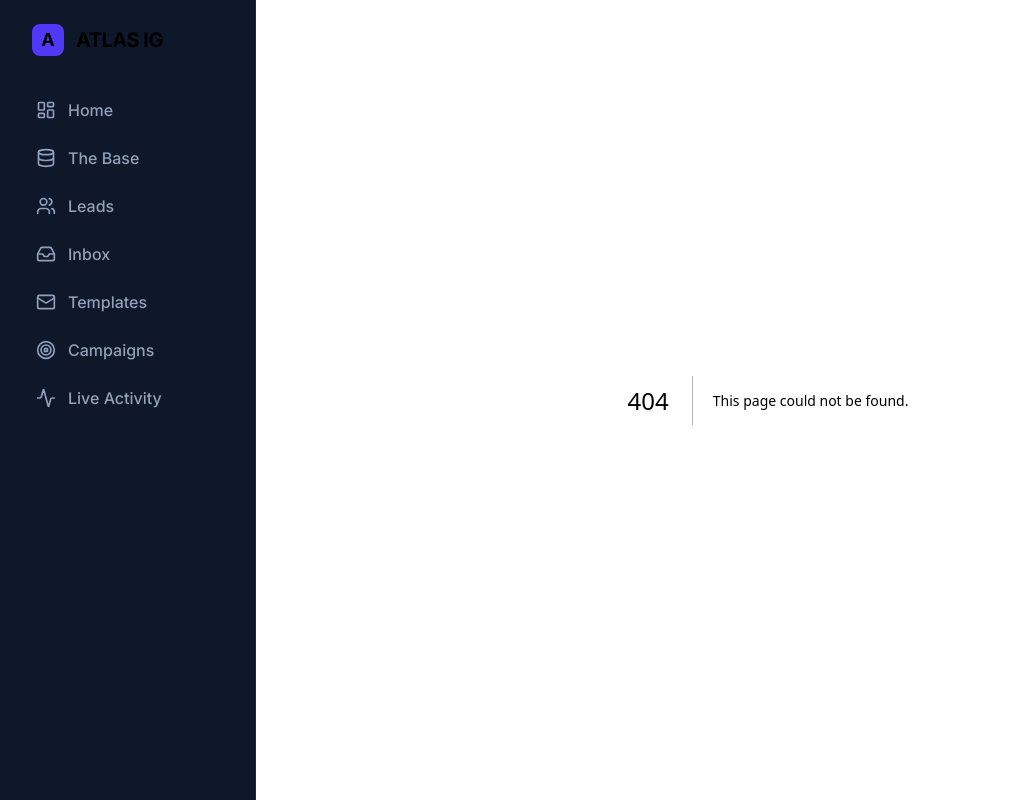
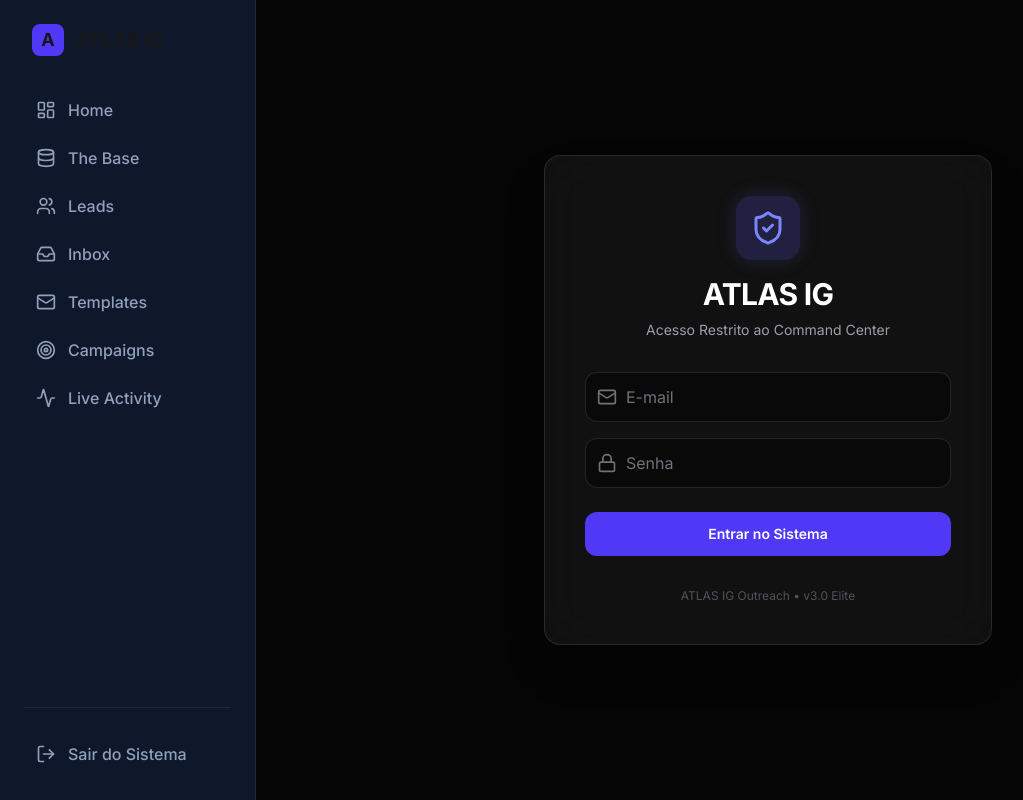
Before and after one commit to worldwidesoldier/ig-outreach-bot, a Next.js app in the folder dashboard/: page /login in a window 1280 px wide. Before the commit this address had no page. Shown: the whole page, without its empty margins (0-1023 px from the left). Built offline with nearby package versions, Linux system fonts and the light colour scheme.

Commit message:
Add Supabase Auth and Login page

```diff
--- a/dashboard/package.json
+++ b/dashboard/package.json
@@ -9,7 +9,8 @@
     "lint": "eslint"
   },
   "dependencies": {
-    "@supabase/supabase-js": "^2.99.1",
+    "@supabase/ssr": "^0.9.0",
+    "@supabase/supabase-js": "^2.99.2",
     "clsx": "^2.1.1",
     "lucide-react": "^0.577.0",
     "next": "16.1.6",
--- /dev/null
+++ b/dashboard/src/app/login/actions.ts
@@ -0,0 +1,30 @@
+'use server'
+
+import { revalidatePath } from 'next/cache'
+import { redirect } from 'next/navigation'
+import { createClient } from '@/utils/supabase/server'
+
+export async function login(formData: FormData) {
+    const supabase = await createClient()
+
+    const data = {
+        email: formData.get('email') as string,
+        password: formData.get('password') as string,
+    }
+
+    const { error } = await supabase.auth.signInWithPassword(data)
+
+    if (error) {
+        redirect('/login?error=Could not authenticate user')
+    }
+
+    revalidatePath('/', 'layout')
+    redirect('/')
+}
+
+export async function logout() {
+    const supabase = await createClient()
+    await supabase.auth.signOut()
+    revalidatePath('/', 'layout')
+    redirect('/login')
+}
--- /dev/null
+++ b/dashboard/src/app/login/page.tsx
@@ -0,0 +1,58 @@
+import { login } from './actions'
+import { Lock, Mail, ShieldCheck } from 'lucide-react'
+
+export default function LoginPage() {
+    return (
+        <div className="flex min-h-screen flex-col items-center justify-center bg-[#050505] p-6 font-sans text-white">
+            <div className="w-full max-w-md space-y-8 rounded-2xl border border-white/10 bg-white/5 p-10 backdrop-blur-xl shadow-2xl">
+                <div className="flex flex-col items-center text-center">
+                    <div className="mb-4 flex h-16 w-16 items-center justify-center rounded-2xl bg-indigo-500/20 text-indigo-400 shadow-[0_0_20px_rgba(99,102,241,0.2)]">
+                        <ShieldCheck size={36} />
+                    </div>
+                    <h1 className="text-3xl font-bold tracking-tight text-white">ATLAS IG</h1>
+                    <p className="mt-2 text-sm text-zinc-400">
+                        Acesso Restrito ao Command Center
+                    </p>
+                </div>
+
+                <form action={login} className="mt-8 space-y-6">
+                    <div className="space-y-4">
+                        <div className="relative group">
+                            <Mail className="absolute left-3 top-1/2 h-5 w-5 -translate-y-1/2 text-zinc-500 transition-colors group-focus-within:text-indigo-400" />
+                            <input
+                                id="email"
+                                name="email"
+                                type="email"
+                                required
+                                className="block w-full rounded-xl border border-white/10 bg-black/40 py-3 pl-10 pr-3 text-zinc-200 placeholder-zinc-500 ring-indigo-500/20 transition-all focus:border-indigo-500/50 focus:outline-none focus:ring-4"
+                                placeholder="E-mail"
+                            />
+                        </div>
+                        <div className="relative group">
+                            <Lock className="absolute left-3 top-1/2 h-5 w-5 -translate-y-1/2 text-zinc-500 transition-colors group-focus-within:text-indigo-400" />
+                            <input
+                                id="password"
+                                name="password"
+                                type="password"
+                                required
+                                className="block w-full rounded-xl border border-white/10 bg-black/40 py-3 pl-10 pr-3 text-zinc-200 placeholder-zinc-500 ring-indigo-500/20 transition-all focus:border-indigo-500/50 focus:outline-none focus:ring-4"
+                                placeholder="Senha"
+                            />
+                        </div>
+                    </div>
+
+                    <button
+                        type="submit"
+                        className="group relative flex w-full justify-center rounded-xl bg-indigo-600 py-3 text-sm font-semibold text-white transition-all hover:bg-indigo-500 hover:shadow-[0_0_20px_rgba(79,70,229,0.4)] active:scale-[0.98]"
+                    >
+                        Entrar no Sistema
+                    </button>
+                </form>
+
+                <div className="text-center text-xs text-zinc-600">
+                    <p>ATLAS IG Outreach • v3.0 Elite</p>
+                </div>
+            </div>
+        </div>
+    )
+}
--- a/dashboard/src/components/Sidebar.tsx
+++ b/dashboard/src/components/Sidebar.tsx
@@ -2,7 +2,8 @@
 
 import Link from "next/link";
 import { usePathname } from "next/navigation";
-import { LayoutDashboard, Users, Target, Activity, Database, Mail, Inbox } from "lucide-react";
+import { LayoutDashboard, Users, Target, Activity, Database, Mail, Inbox, LogOut } from "lucide-react";
+import { logout } from "@/app/login/actions";
 
 export default function Sidebar() {
     const pathname = usePathname();
@@ -31,11 +32,10 @@ export default function Sidebar() {
                         <Link
                             key={link.href}
                             href={link.href}
-                            className={`flex items-center gap-3 px-3 py-2.5 rounded-lg font-medium transition-all group ${
-                                isActive
-                                    ? "bg-indigo-600/20 text-indigo-400 border border-indigo-500/20"
-                                    : "text-slate-400 hover:text-slate-100 hover:bg-slate-800/50"
-                            }`}
+                            className={`flex items-center gap-3 px-3 py-2.5 rounded-lg font-medium transition-all group ${isActive
+                                ? "bg-indigo-600/20 text-indigo-400 border border-indigo-500/20"
+                                : "text-slate-400 hover:text-slate-100 hover:bg-slate-800/50"
+                                }`}
                         >
                             <link.icon className={`w-5 h-5 transition-colors ${isActive ? "text-indigo-400" : "group-hover:text-indigo-400"}`} />
                             {link.name}
@@ -43,6 +43,16 @@ export default function Sidebar() {
                     );
                 })}
             </nav>
+
+            <div className="mt-auto pt-6 border-t border-slate-800">
+                <button
+                    onClick={() => logout()}
+                    className="flex w-full items-center gap-3 px-3 py-2.5 rounded-lg font-medium text-slate-400 transition-all hover:text-red-400 hover:bg-red-500/10 group"
+                >
+                    <LogOut className="w-5 h-5 transition-colors group-hover:text-red-400" />
+                    Sair do Sistema
+                </button>
+            </div>
         </aside>
     );
 }
--- /dev/null
+++ b/dashboard/src/middleware.ts
@@ -0,0 +1,19 @@
+import { type NextRequest } from 'next/server'
+import { updateSession } from '@/utils/supabase/middleware'
+
+export async function middleware(request: NextRequest) {
+    return await updateSession(request)
+}
+
+export const config = {
+    matcher: [
+        /*
+         * Match all request paths except for the ones starting with:
+         * - _next/static (static files)
+         * - _next/image (image optimization files)
+         * - favicon.ico (favicon file)
+         * Feel free to modify this pattern to include more paths.
+         */
+        '/((?!_next/static|_next/image|favicon.ico|.*\\\\.(?:svg|png|jpg|jpeg|gif|webp)$).*)',
+    ],
+}
--- /dev/null
+++ b/dashboard/src/utils/supabase/client.ts
@@ -0,0 +1,8 @@
+import { createBrowserClient } from '@supabase/ssr'
+
+export function createClient() {
+    return createBrowserClient(
+        process.env.NEXT_PUBLIC_SUPABASE_URL!,
+        process.env.NEXT_PUBLIC_SUPABASE_ANON_KEY!
+    )
+}
--- /dev/null
+++ b/dashboard/src/utils/supabase/middleware.ts
@@ -0,0 +1,47 @@
+import { createServerClient } from '@supabase/ssr'
+import { NextResponse, type NextRequest } from 'next/server'
+
+export async function updateSession(request: NextRequest) {
+    let supabaseResponse = NextResponse.next({
+        request,
+    })
+
+    const supabase = createServerClient(
+        process.env.NEXT_PUBLIC_SUPABASE_URL!,
+        process.env.NEXT_PUBLIC_SUPABASE_ANON_KEY!,
+        {
+            cookies: {
+                getAll() {
+                    return request.cookies.getAll()
+                },
+                setAll(cookiesToSet) {
+                    cookiesToSet.forEach(({ name, value, options }) => request.cookies.set(name, value))
+                    supabaseResponse = NextResponse.next({
+                        request,
+                    })
+                    cookiesToSet.forEach(({ name, value, options }) =>
+                        supabaseResponse.cookies.set(name, value, options)
+                    )
+                },
+            },
+        }
+    )
+
+    // refreshing the auth token
+    const {
+        data: { user },
+    } = await supabase.auth.getUser()
+
+    if (
+        !user &&
+        !request.nextUrl.pathname.startsWith('/login') &&
+        !request.nextUrl.pathname.startsWith('/auth')
+    ) {
+        // no user, potentially respond by redirecting the user to the login page
+        const url = request.nextUrl.clone()
+        url.pathname = '/login'
+        return NextResponse.redirect(url)
+    }
+
+    return supabaseResponse
+}
--- /dev/null
+++ b/dashboard/src/utils/supabase/server.ts
@@ -0,0 +1,29 @@
+import { createServerClient } from '@supabase/ssr'
+import { cookies } from 'next/headers'
+
+export async function createClient() {
+    const cookieStore = await cookies()
+
+    return createServerClient(
+        process.env.NEXT_PUBLIC_SUPABASE_URL!,
+        process.env.NEXT_PUBLIC_SUPABASE_ANON_KEY!,
+        {
+            cookies: {
+                getAll() {
+                    return cookieStore.getAll()
+                },
+                setAll(cookiesToSet) {
+                    try {
+                        cookiesToSet.forEach(({ name, value, options }) =>
+                            cookieStore.set(name, value, options)
+                        )
+                    } catch {
+                        // The `setAll` method was called from a Server Component.
+                        // This can be ignored if you have middleware refreshing
+                        // user sessions.
+                    }
+                },
+            },
+        }
+    )
+}
```
Also changed, not shown: 2 other files (tests, documents, lock files or other folders).
